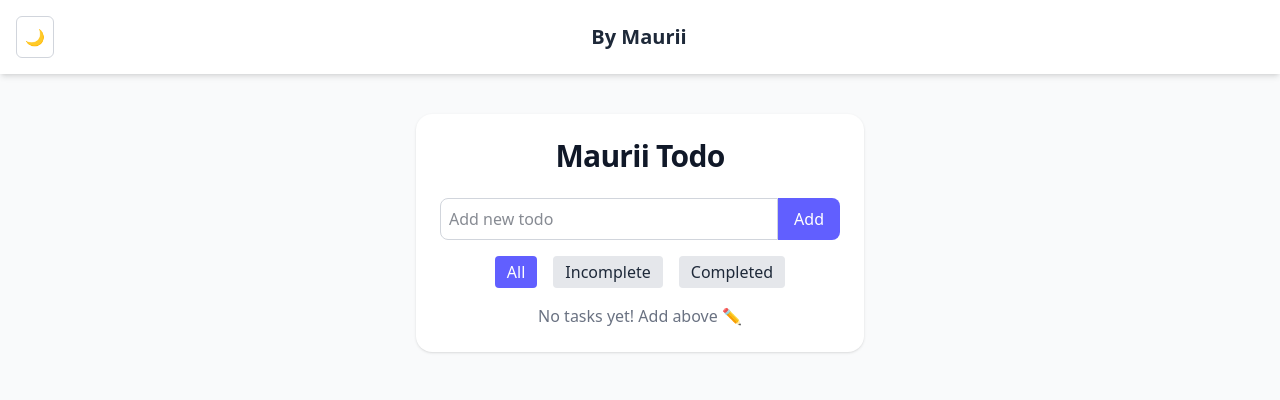
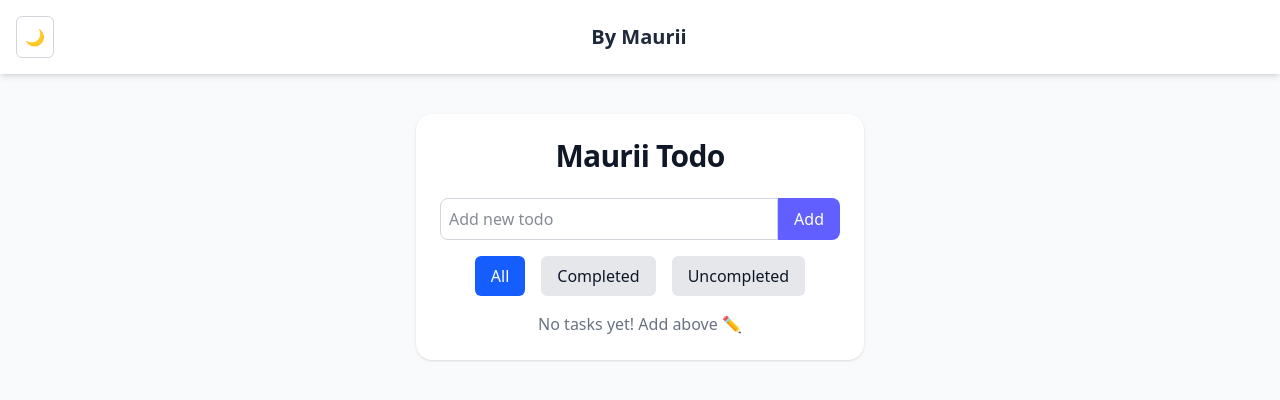
Before and after one commit to Dopest0727/taskmanger, a Next.js app: page / in a window 1280 px wide. Shown: the top 400 px of the page. Built offline with nearby package versions, Linux system fonts and the light colour scheme.

Commit message:
added filtertab to know which todos are done

```diff
--- a/components/todo/TodoApp.tsx
+++ b/components/todo/TodoApp.tsx
@@ -1,7 +1,9 @@
 import { useEffect, useState } from "react";
+import { Todo } from "@/types/todo";
+import { filterTodos, FilterType } from "@/lib/TodoFilters";
 import TodoForm from "./TodoForm";
+import TodoFilter from "./TodoFilter";
 import TodoList from "./TodoList";
-import { Todo } from "@/types/todo";
 
 function TodoApp() {
   const [todos, setTodos] = useState<Todo[]>(() => {
@@ -14,19 +16,13 @@ function TodoApp() {
     }
   });
 
-  const [filter, setFilter] = useState<"all" | "inclomplete" | "completed">(
-    "all"
-  );
-  const filteredTodos = todos.filter((todo) => {
-    if (filter === "all") return true;
-    if (filter === "completed") return todo.completed;
-    return !todo.completed;
-  });
-
   useEffect(() => {
     localStorage.setItem("todos", JSON.stringify(todos));
   }, [todos]);
 
+  {
+    /*================== ADD ==================*/
+  }
   const addTodo = (text: string): void => {
     if (text.trim() === "") return;
     setTodos((prev) => [
@@ -35,6 +31,9 @@ function TodoApp() {
     ]);
   };
 
+  {
+    /*================== TOGGLE ==================*/
+  }
   const toggleTodo = (id: number): void => {
     setTodos((prev) =>
       prev.map((todo) =>
@@ -43,10 +42,22 @@ function TodoApp() {
     );
   };
 
+  {
+    /*================== DELETE ==================*/
+  }
   const deleteTodo = (id: number): void => {
     setTodos((prev) => prev.filter((todo) => todo.id !== id));
   };
 
+  {
+    /*================== FILTER ==================*/
+  }
+  const [filter, setFilter] = useState<FilterType>("all");
+  const filteredTodos = filterTodos(todos, filter);
+
+  {
+    /*================== EDIT ==================*/
+  }
   const editTodo = (id: number, newText: string) => {
     if (newText === "") return;
     setTodos((prev) =>
@@ -60,21 +71,7 @@ function TodoApp() {
         Maurii Todo
       </h1>
       <TodoForm onAdd={addTodo} />
-      <div className="flex justify-center gap-4 mt-2">
-        {["all", "incomplete", "completed"].map((tab) => (
-          <button
-            key={tab}
-            onClick={() => setFilter(tab as typeof filter)}
-            className={`px-3 py-1 rounded ${
-              filter === tab
-                ? "bg-indigo-500 text-white"
-                : "bg-gray-200 dark:bg-gray-700 text-gray-800 dark:text-gray-200"
-            }`}
-          >
-            {tab.charAt(0).toUpperCase() + tab.slice(1)}
-          </button>
-        ))}
-      </div>
+      <TodoFilter filter={filter} setFilter={setFilter} />
       <TodoList
         todos={filteredTodos}
         onToggle={toggleTodo}
--- /dev/null
+++ b/components/todo/TodoFilter.tsx
@@ -0,0 +1,33 @@
+// components/todo/TodoFilter.tsx
+import React from "react";
+import { FilterType } from "@/lib/TodoFilters";
+
+interface TodoFilterProps {
+  filter: FilterType;
+  setFilter: (filter: FilterType) => void;
+}
+
+const TodoFilter: React.FC<TodoFilterProps> = ({ filter, setFilter }) => {
+  const filters: FilterType[] = ["all", "completed", "uncompleted"];
+
+  return (
+    <div className="flex justify-center gap-4 my-4">
+      {filters.map((f) => (
+        <button
+          key={f}
+          onClick={() => setFilter(f)}
+          className={`px-4 py-2 rounded-md transition-colors duration-200
+            ${
+              filter === f
+                ? "bg-blue-600 text-white"
+                : "bg-gray-200 dark:bg-gray-800 dark:text-gray-300 hover:bg-gray-300 dark:hover:bg-gray-700"
+            }`}
+        >
+          {f.charAt(0).toUpperCase() + f.slice(1)}
+        </button>
+      ))}
+    </div>
+  );
+};
+
+export default TodoFilter;
--- /dev/null
+++ b/lib/TodoFilters.ts
@@ -0,0 +1,14 @@
+import { Todo } from "@/types/todo";
+
+export type FilterType = "all" | "completed" | "uncompleted";
+
+export function filterTodos(todos: Todo[], filter: FilterType): Todo[] {
+  switch (filter) {
+    case "completed":
+      return todos.filter((todo) => todo.completed);
+    case "uncompleted":
+      return todos.filter((todo) => !todo.completed);
+    default:
+      return todos;
+  }
+}
```
